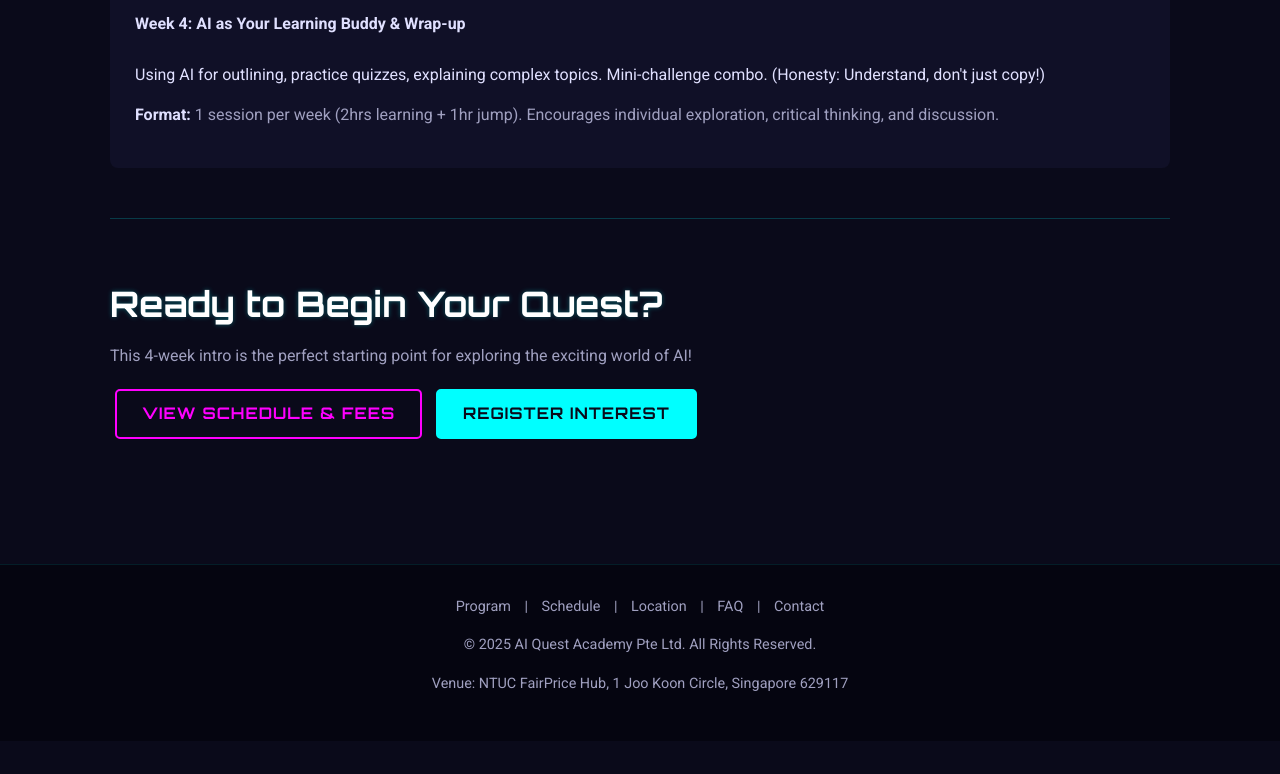
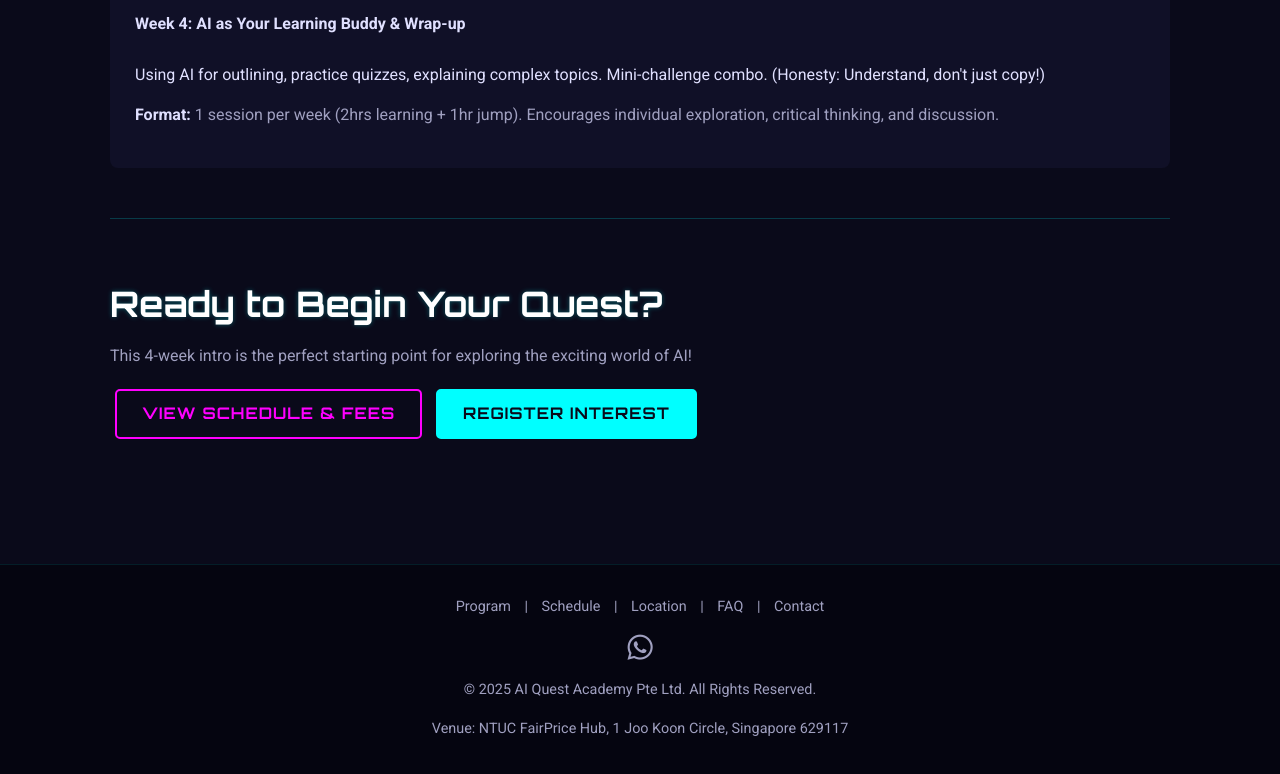
Before and after one commit to tienhotze/aiquestacademy, a plain HTML site: page program.html in a window 1280 px wide. Shown: the part 1696-2470 px from the top of the page. Before the commit the page ends 2437 px from the top, so only its background shows below. Drawn offline with Linux system fonts and the light colour scheme.

Commit message:
Update program.html

```diff
--- a/program.html
+++ b/program.html
@@ -109,12 +109,26 @@
                  <a href="faq.html">FAQ</a> |
                  <a href="contact.html">Contact</a>
              </div>
-            <div class="footer-social"></div>
-            <!-- **** UPDATE COMPANY NAME **** -->
+
+             <!-- **** WHATSAPP ICON ADDED HERE **** -->
+             <div class="footer-social">
+                 <a href="https://wa.me/6596734436" target="_blank" rel="noopener noreferrer" title="Chat with us on WhatsApp">
+                     <i class="fab fa-whatsapp"></i> <!-- Font Awesome WhatsApp Icon -->
+                 </a>
+                 <!-- Add other social icons here if needed later -->
+                 <!-- Example: <a href="#" target="_blank" rel="noopener noreferrer" title="Follow us on Facebook"><i class="fab fa-facebook-f"></i></a> -->
+             </div>
+             <!-- **** END WHATSAPP ICON SECTION **** -->
+
              <p>© <span id="current-year"></span> AI Quest Academy Pte Ltd. All Rights Reserved.</p>
              <p>Venue: NTUC FairPrice Hub, 1 Joo Koon Circle, Singapore 629117</p>
         </div>
     </footer>
+
+    <!-- Link to your JavaScript -->
+    <script src="script.js"></script>
+</body>
+</html>
 
     <!-- Link to your JavaScript -->
     <script src="script.js"></script>
```
Lines whose indentation alone changed are shown as unchanged.
